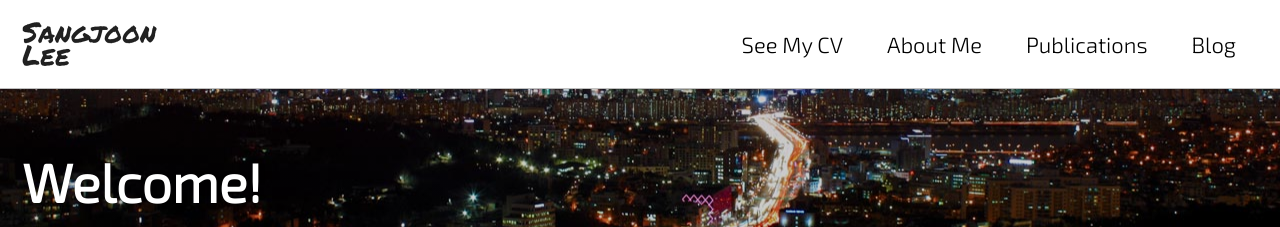
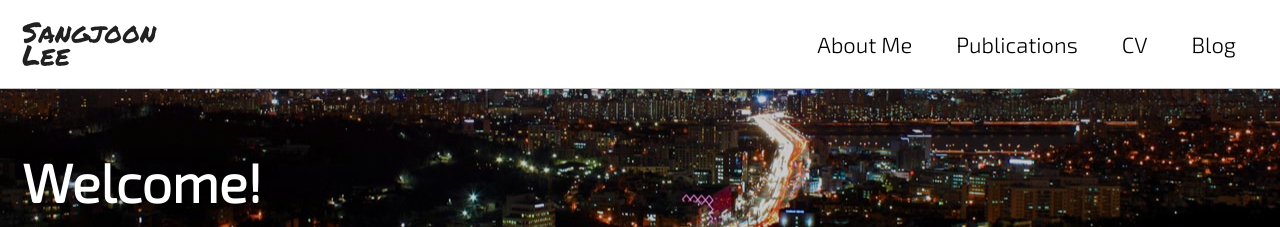
Before and after one commit to jun9303/jun9303.github.io, a Jekyll site: the page built from index.md, in a window 1280 px wide. Shown: the top 227 px of the page. Built offline with Jekyll 4.4.1, drawn with Linux system fonts in a browser that asks for light colours; cached includes are drawn as plain includes; nearby versions of some CDN libraries.

```diff
--- a/_data/navigation.yml
+++ b/_data/navigation.yml
@@ -1,9 +1,9 @@
 main:
-  - title: "See My CV"
-    url: "/assets/pdfjs/web/viewer.html?file=%2Fassets%2Fpdf%2Fcv_sangjoonlee.pdf#page=1&pagemode=none"
   - title: "About Me"
     url: /about_me/
   - title: "Publications"
     url: /publications/
+  - title: "CV"
+    url: "/assets/pdfjs/web/viewer.html?file=%2Fassets%2Fpdf%2Fcv_sangjoonlee.pdf#page=1&pagemode=none"
   - title: "Blog"
     url: /blog/
```
